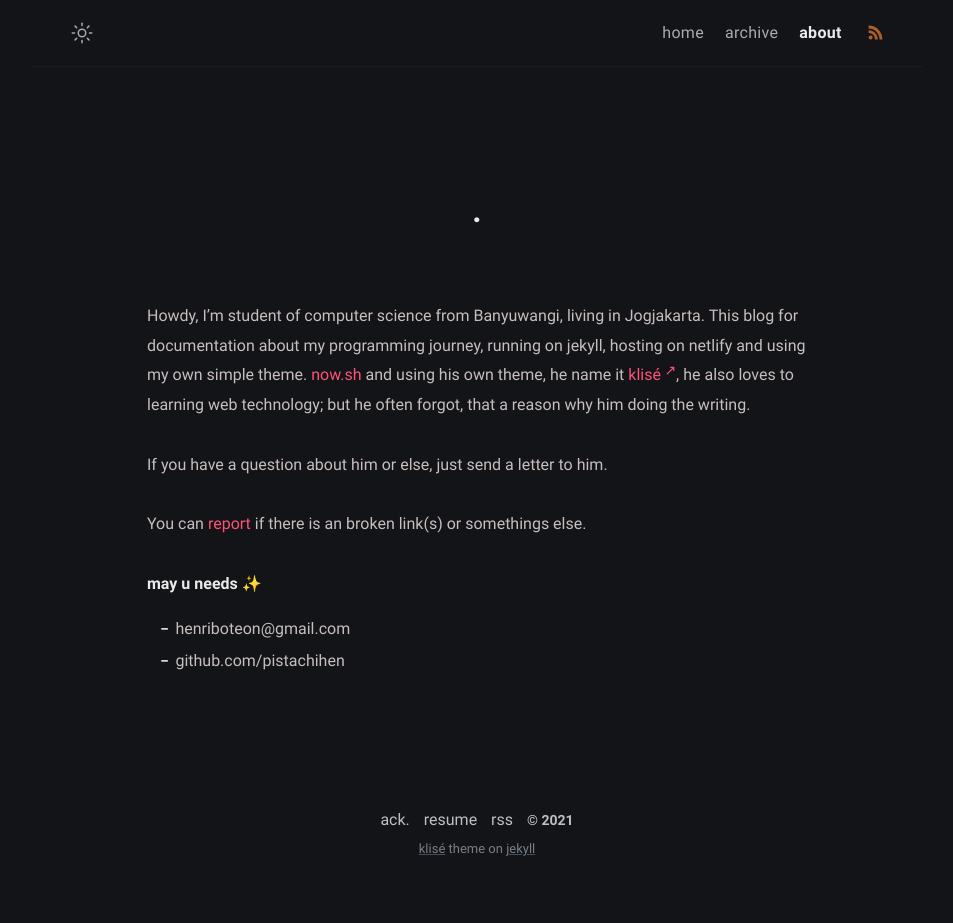
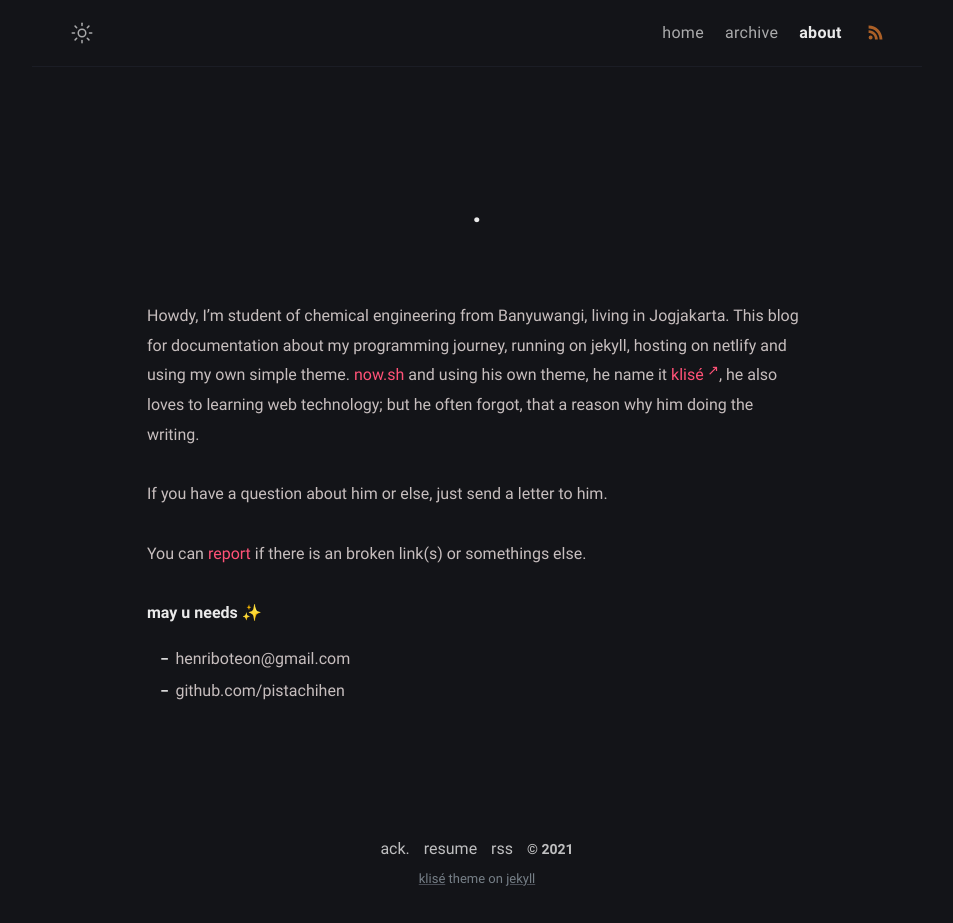
Before and after one commit to Pistachihen/pistachi.github.io, a Jekyll site: the page built from about.md, in a window 1280 px wide. Shown: the whole page, without its empty margins (163-1116 px from the left). Built offline with Jekyll 4.4.1, drawn with Linux system fonts in a browser that asks for light colours; before the commit the page ends 900 px from its top, so only the background shows below that.

Commit message:
about.md: changed

```diff
--- a/about.md
+++ b/about.md
@@ -5,7 +5,7 @@ layout: page
 comments: false
 ---
 
-Howdy, I'm student of computer science from Banyuwangi, living in Jogjakarta. This blog for documentation about my programming journey, running on jekyll, hosting on netlify and using my own simple theme.  [now.sh](http://now.sh) and using his own theme, he name it <a href="https://github.com/piharpi/jekyll-klise" target="_blank" rel="noopener">klisé</a>, he also loves to learning web technology; but he often forgot, that a reason why him doing the writing.
+Howdy, I'm student of chemical engineering from Banyuwangi, living in Jogjakarta. This blog for documentation about my programming journey, running on jekyll, hosting on netlify and using my own simple theme.  [now.sh](http://now.sh) and using his own theme, he name it <a href="https://github.com/piharpi/jekyll-klise" target="_blank" rel="noopener">klisé</a>, he also loves to learning web technology; but he often forgot, that a reason why him doing the writing.
 
 If you have a question about him or else, just send a letter to him.
 
```
